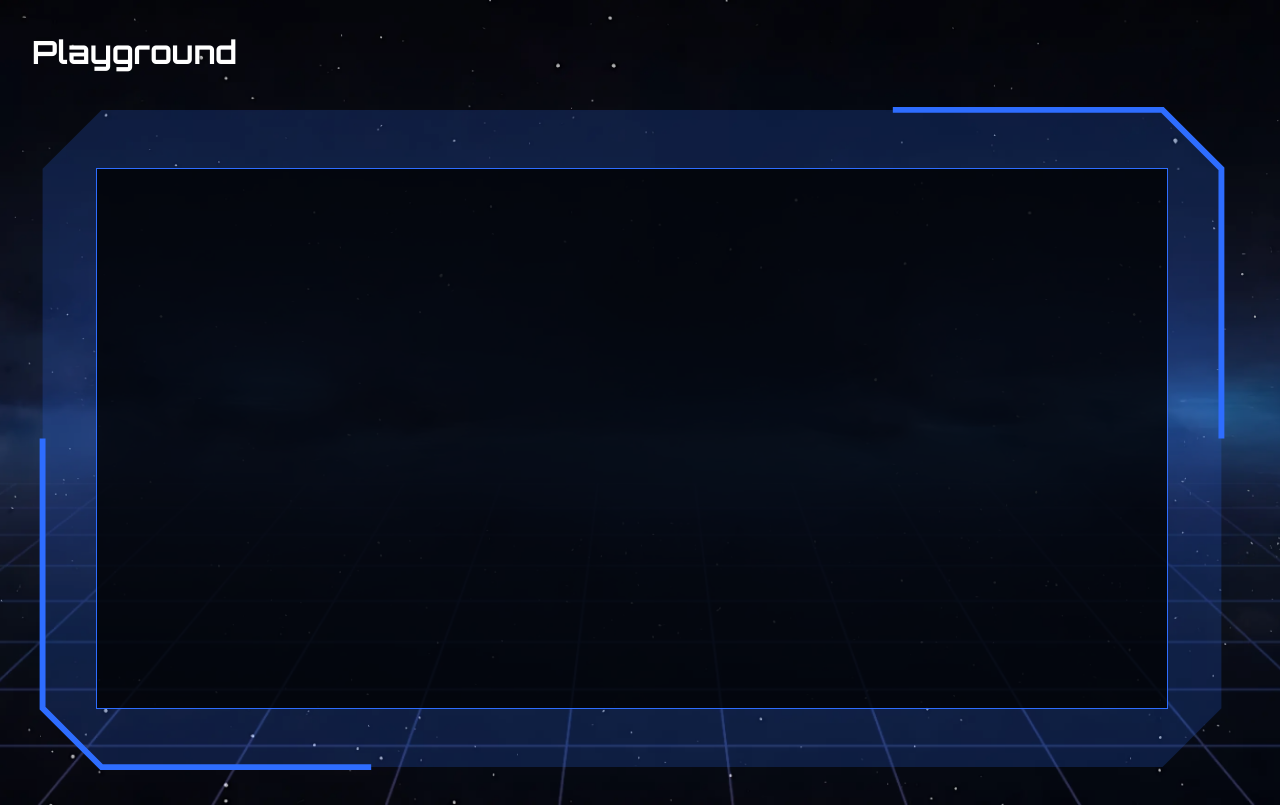
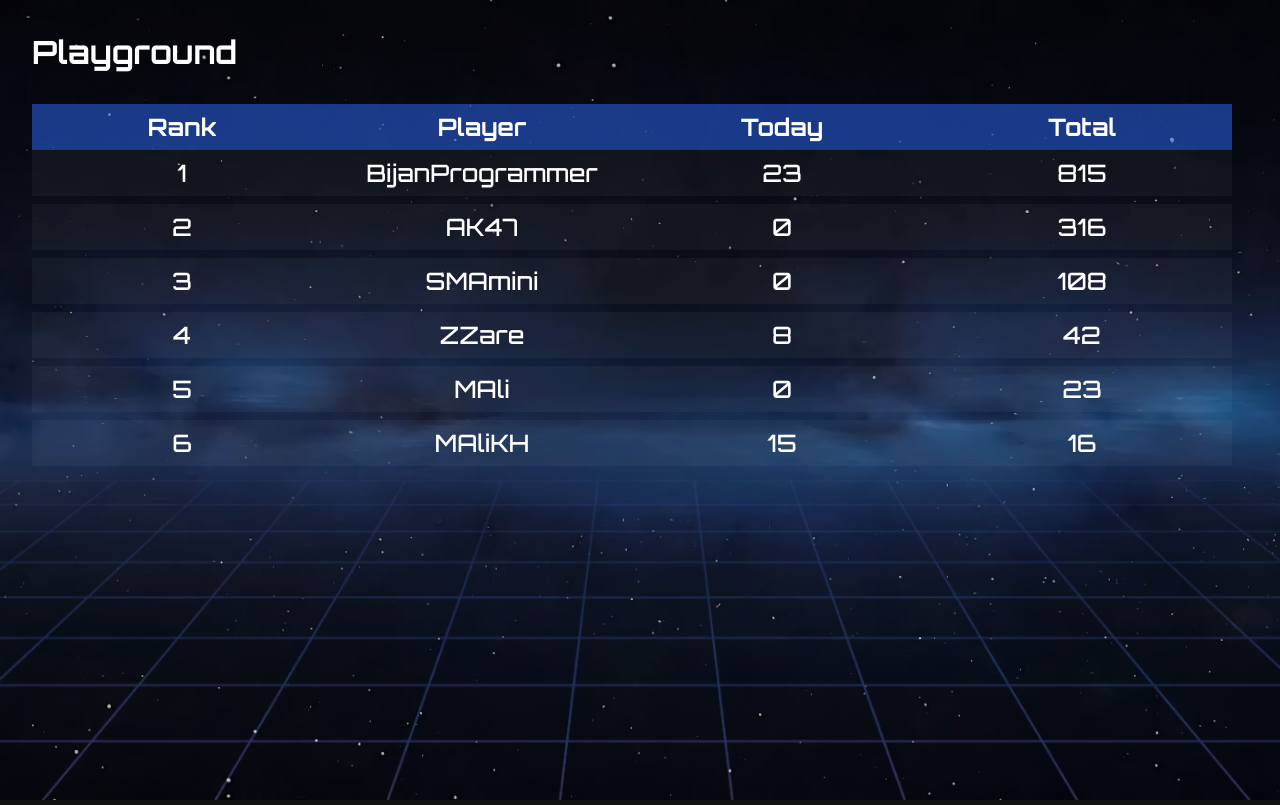
Before and after one commit to CodectiveOrg/snake-frontend, a React (Vite) app: page /playground in a window 1280 px wide. Built offline with nearby package versions, Linux system fonts and the light colour scheme; a web font is replaced by a local one.

Commit message:
[ADD] table

```diff
--- /dev/null
+++ b/src/components/table/table.component.tsx
@@ -0,0 +1,42 @@
+import type { ReactNode } from "react";
+
+import clsx from "clsx";
+
+import styles from "./table.module.css";
+
+export type TableItem = {
+  rank: number;
+  username: string;
+  todayHighScore: number;
+  totalHighScore: number;
+};
+
+type Props = {
+  items: TableItem[];
+  className?: string;
+};
+
+export default function TableComponent({ items, className }: Props): ReactNode {
+  return (
+    <div className={clsx(styles.table, className)}>
+      <div className={styles.head}>
+        <div className={styles.row}>
+          <div className={styles.cell}>Rank</div>
+          <div className={styles.cell}>Player</div>
+          <div className={styles.cell}>Today</div>
+          <div className={styles.cell}>Total</div>
+        </div>
+      </div>
+      <div className={styles.body}>
+        {items.map((item) => (
+          <div className={styles.row}>
+            <div className={styles.cell}>{item.rank}</div>
+            <div className={styles.cell}>{item.username}</div>
+            <div className={styles.cell}>{item.todayHighScore}</div>
+            <div className={styles.cell}>{item.totalHighScore}</div>
+          </div>
+        ))}
+      </div>
+    </div>
+  );
+}
--- /dev/null
+++ b/src/components/table/table.module.css
@@ -0,0 +1,44 @@
+.table {
+  .row {
+    display: grid;
+    grid-template-columns: repeat(4, 1fr);
+    justify-items: center;
+
+    font-size: 1.5rem;
+
+    .cell {
+      padding: 0.5rem;
+    }
+  }
+
+  .head {
+    .row {
+      background-color: color-mix(
+        in hsl,
+        var(--color-primary) 50%,
+        transparent
+      );
+
+      font-weight: 700;
+    }
+  }
+
+  .body {
+    overflow: auto;
+
+    display: grid;
+    gap: 0.5rem;
+
+    max-block-size: 20rem;
+
+    .row {
+      background-color: color-mix(
+        in hsl,
+        var(--color-on-surface) 4%,
+        transparent
+      );
+
+      font-weight: 500;
+    }
+  }
+}
--- a/src/pages/playground/playground.page.tsx
+++ b/src/pages/playground/playground.page.tsx
@@ -1,17 +1,78 @@
-import { type ReactNode, useRef } from "react";
+import { type ReactNode } from "react";
 
-import CanvasComponent from "@/components/canvas/canvas.component.tsx";
+import TableComponent from "@/components/table/table.component.tsx";
 
 import styles from "./playground.module.css";
 
 export default function PlaygroundPage(): ReactNode {
-  const ref = useRef<HTMLCanvasElement>(null);
-
   return (
     <div className={styles.playground}>
       <h1>Playground</h1>
       <main style={{ display: "grid", gap: "1rem", width: "75rem" }}>
-        <CanvasComponent ref={ref} />
+        <TableComponent
+          items={[
+            {
+              rank: 1,
+              username: "BijanProgrammer",
+              todayHighScore: 23,
+              totalHighScore: 815,
+            },
+            {
+              rank: 2,
+              username: "AK47",
+              todayHighScore: 0,
+              totalHighScore: 316,
+            },
+            {
+              rank: 3,
+              username: "SMAmini",
+              todayHighScore: 0,
+              totalHighScore: 108,
+            },
+            {
+              rank: 4,
+              username: "ZZare",
+              todayHighScore: 8,
+              totalHighScore: 42,
+            },
+            {
+              rank: 5,
+              username: "MAli",
+              todayHighScore: 0,
+              totalHighScore: 23,
+            },
+            {
+              rank: 6,
+              username: "MAliKH",
+              todayHighScore: 15,
+              totalHighScore: 16,
+            },
+            {
+              rank: 7,
+              username: "Mhmmdi",
+              todayHighScore: 4,
+              totalHighScore: 15,
+            },
+            {
+              rank: 8,
+              username: "Mazaheri",
+              todayHighScore: 0,
+              totalHighScore: 8,
+            },
+            {
+              rank: 9,
+              username: "Vishk",
+              todayHighScore: 0,
+              totalHighScore: 4,
+            },
+            {
+              rank: 10,
+              username: "AEghtedar",
+              todayHighScore: 0,
+              totalHighScore: 0,
+            },
+          ]}
+        />
       </main>
     </div>
   );
```
